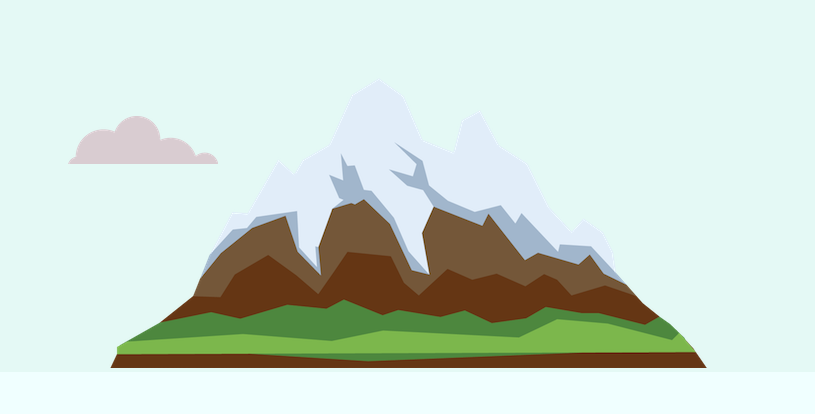
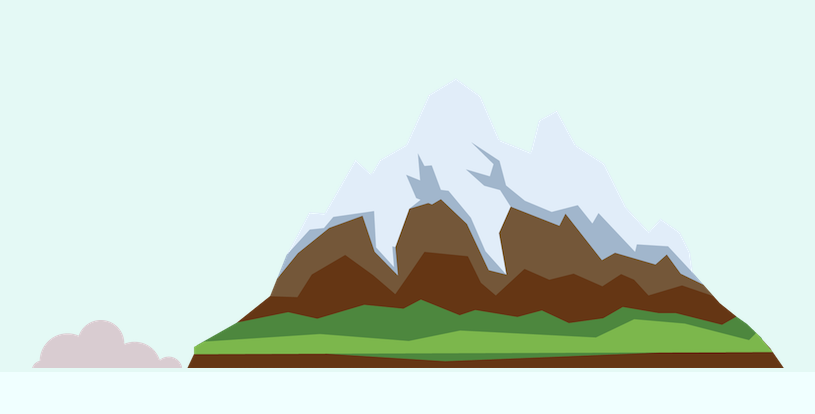
Before and after one commit to rajkarangill/web, a plain HTML site: page index.html in a window 1280 px wide. Shown: the part 386-800 px from the top of the page, without its empty margins (232-1047 px from the left). Drawn offline with Linux system fonts and the light colour scheme.

Commit message:
bug fixes

```diff
--- a/css/style.css
+++ b/css/style.css
@@ -70,11 +70,6 @@ padding: 10px;
   right: 300px;
   top: 50px;
 }
-.bottomcloud{
-  position: absolute;
-  left: 300px;
-  bottom: 250px;
-}
 .webdevelopment{
   margin-bottom: 120px;
   width: 25%;
```
